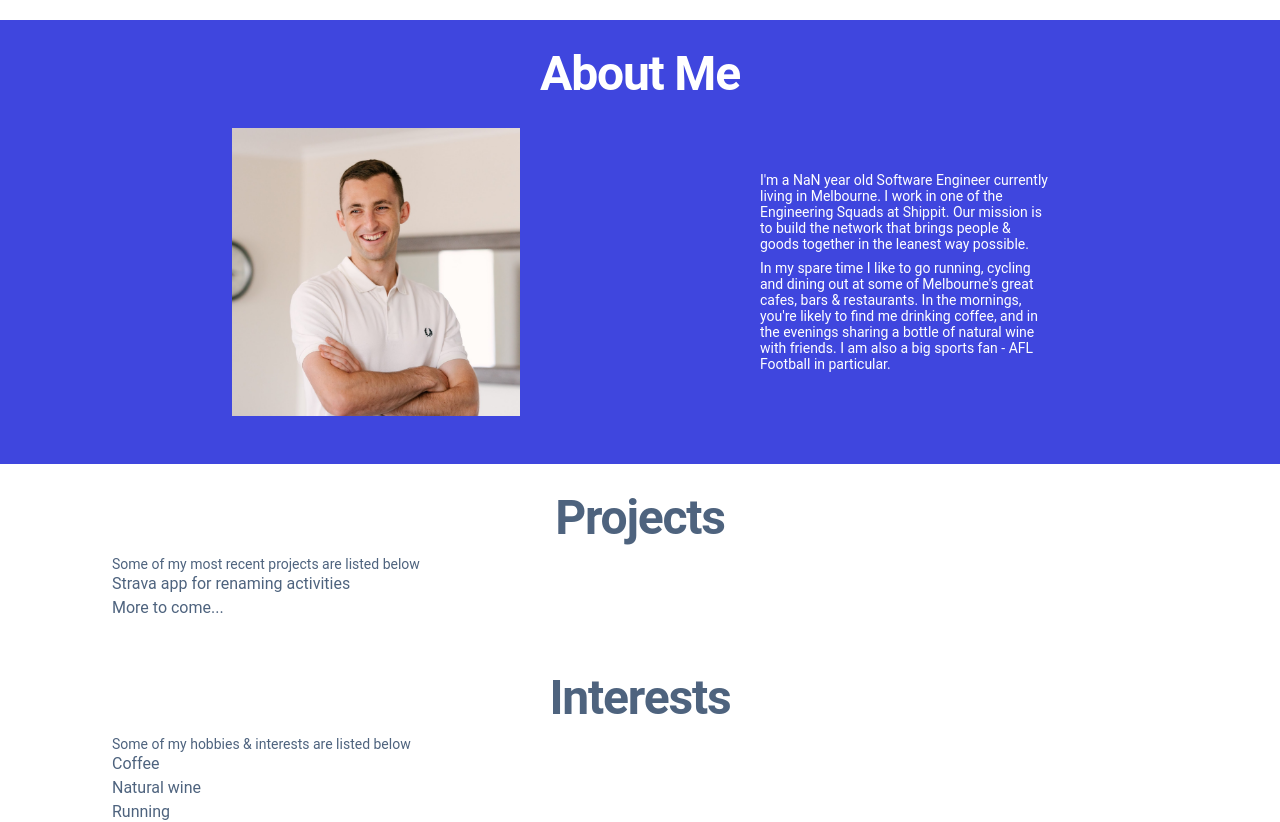
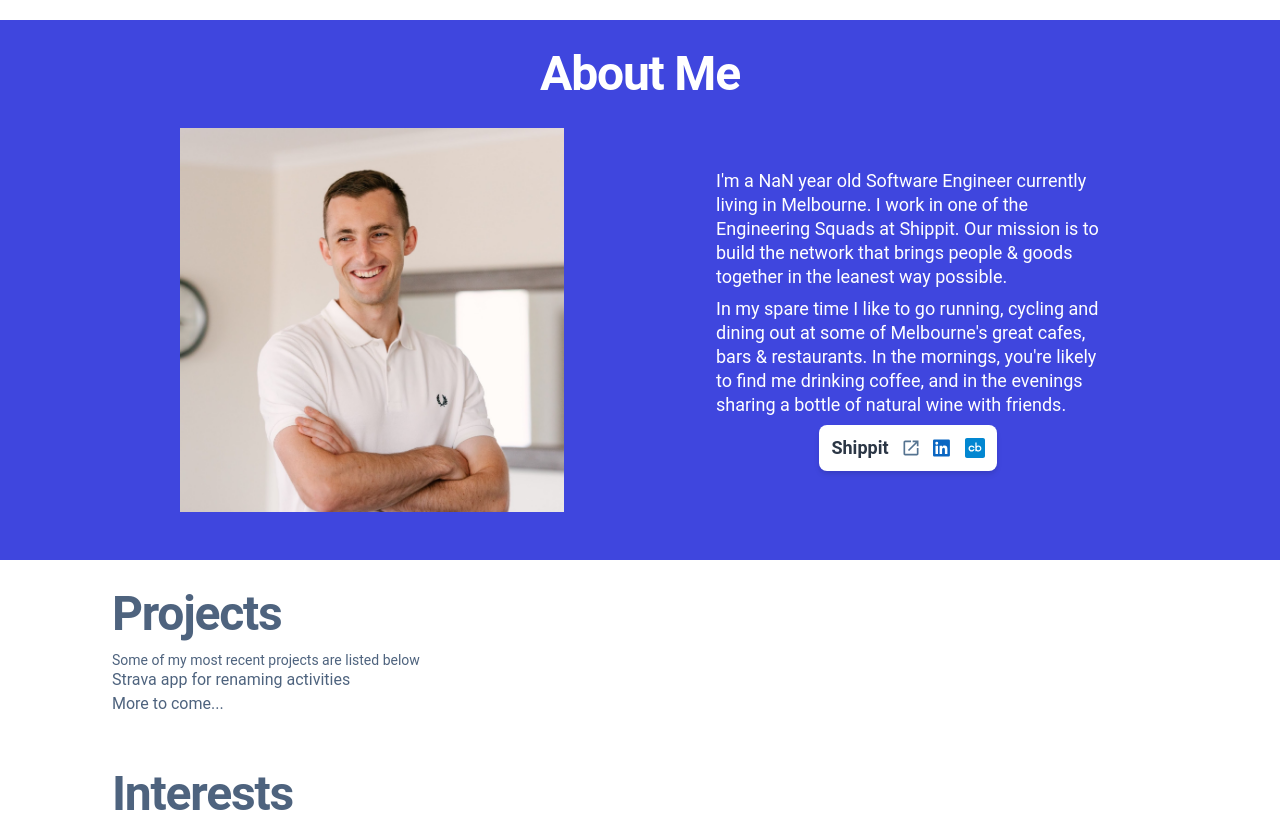
Before and after one commit to om154/omurray.dev, a React (Create React App) app: page / in a window 1280 px wide. Shown: the part 780-1602 px from the top of the page. Built offline with nearby package versions, Linux system fonts and the light colour scheme; no server answers.

Commit message:
add pill component for Shippit company details

```diff
--- a/src/components/AboutMe/index.tsx
+++ b/src/components/AboutMe/index.tsx
@@ -1,6 +1,7 @@
 import Section from '../Section';
 import { H2 } from '../shared/Text';
 import oliverImg from '../../assets/oliver.jpeg';
+import ShippitPill from '../Pills/ShippitPill';
 
 function calculateAge(birthday : string) {
   const dateOfBirth = new Date(birthday);
@@ -18,13 +19,13 @@ const AboutMe = () => (
       <div className="text-center">
         <H2 className="mt-0 mb-2 font-bold">About Me</H2>
       </div>
-      <div className="flex flex-col mt-2 mb-2 md:mt-6 md:mb-6 md:justify-around md:flex-row">
-        <div className="flex justify-center mt-2 mb-2 md:m-0">
-          <img className="object-cover object-center w-48 md:w-72" src={oliverImg} alt="Oliver" />
+      <div className="flex flex-col md:space-x-4 md:mt-6 md:mb-6 md:justify-around md:flex-row">
+        <div className="flex justify-center">
+          <img className="object-cover object-center w-48 md:w-72 lg:w-96 xl:w-3/4" src={oliverImg} alt="Oliver" />
         </div>
-        <div className="flex flex-col justify-center mt-2 mb-2 md:m-0">
-          <div className="md:w-72">
-            <p className="text-sm leading-4 font-regular">
+        <div className="flex flex-col justify-center mt-2 md:m-0">
+          <div className="md:w-72 lg:w-96 xl:w-1/2">
+            <p className="text-sm leading-4 md:leading-6 md:text-md lg:text-lg font-regular">
               I&apos;m a
               {' '}
               {calculateAge(process.env.REACT_APP_DATE_OF_BIRTH!)}
@@ -32,17 +33,19 @@ const AboutMe = () => (
               year old Software Engineer currently living in Melbourne.
               I work in one of the Engineering Squads at
               {' '}
-              <a className="no-underline text-neutral-100" href="https://www.shippit.com/" target="_blank" rel="noreferrer">Shippit</a>
-              .
-              Our mission is to build
+              <a className="no-underline" href="https://www.shippit.com/" target="_blank" rel="noreferrer">Shippit</a>
+              . Our mission is to build
               the network that brings people & goods together in the leanest way possible.
             </p>
-            <p className="mt-2 text-sm leading-4 font-regular">
+            <p className="mt-2 text-sm leading-4 md:leading-6 md:text-md lg:text-lg font-regular">
               In my spare time I like to go running, cycling and dining out at some of
               Melbourne&apos;s great cafes, bars & restaurants. In the mornings, you&apos;re likely
               to find me drinking coffee, and in the evenings sharing a bottle of natural
-              wine with friends. I am also a big sports fan - AFL Football in particular.
+              wine with friends.
             </p>
+            <div className="flex justify-center mt-4 md:mt-2">
+              <ShippitPill />
+            </div>
           </div>
         </div>
       </div>
--- a/src/components/Interests/index.tsx
+++ b/src/components/Interests/index.tsx
@@ -4,7 +4,7 @@ import { H2 } from '../shared/Text';
 const Interests = () => (
   <Section alignTop className="bg-white text-neutral-800">
     <div className="box-border w-full px-4 mx-auto">
-      <div className="text-center">
+      <div className="text-left">
         <H2 className="mt-0 mb-2 font-bold">Interests</H2>
       </div>
       <p className="text-sm leading-4 font-regular">
--- /dev/null
+++ b/src/components/Pills/ShippitPill/index.tsx
@@ -0,0 +1,23 @@
+import { ReactComponent as CrunchbaseLogo } from '../../../assets/crunchbase-logo.svg';
+import { ReactComponent as LinkedInLogo } from '../../../assets/linkedin-logo.svg';
+import { ReactComponent as ExternalLinkIcon } from '../../../assets/external-link-icon.svg';
+
+const ShippitPill = () => (
+  <span className="inline-block px-3 py-2 font-bold rounded-lg shadow-md bg-neutral-000 text-neutral-900">
+    <div className="flex items-center my-1">
+      <span className="mr-1 leading-tight no-underline select-none text-md md:text-lg">Shippit</span>
+      <a className="flex w-5 h-5 ml-2 mr-1 text-neutral-700" href="https://www.shippit.com/" target="_blank" rel="noreferrer">
+        <ExternalLinkIcon className="fill-current" />
+      </a>
+      <a className="flex w-5 h-5 ml-2 mr-1 text-[#0a66c2]" href="https://www.linkedin.com/company/shippit" target="_blank" rel="noreferrer">
+        <LinkedInLogo className="fill-current" />
+      </a>
+      <a className="flex w-5 h-5 ml-2" href="https://www.crunchbase.com/organization/shippt" target="_blank" rel="noreferrer">
+        <CrunchbaseLogo className="fill-current" />
+      </a>
+    </div>
+
+  </span>
+);
+
+export default ShippitPill;
--- a/src/components/Projects/index.tsx
+++ b/src/components/Projects/index.tsx
@@ -4,7 +4,7 @@ import { H2 } from '../shared/Text';
 const Projects = () => (
   <Section alignTop className="bg-white text-neutral-800">
     <div className="box-border w-full px-4 mx-auto">
-      <div className="text-center">
+      <div className="text-left">
         <H2 className="mt-0 mb-2 font-bold">Projects</H2>
       </div>
       <p className="text-sm leading-4 font-regular">
```
Also changed, not shown: src/assets/crunchbase-logo.svg (added), src/assets/external-link-icon.svg (added).
